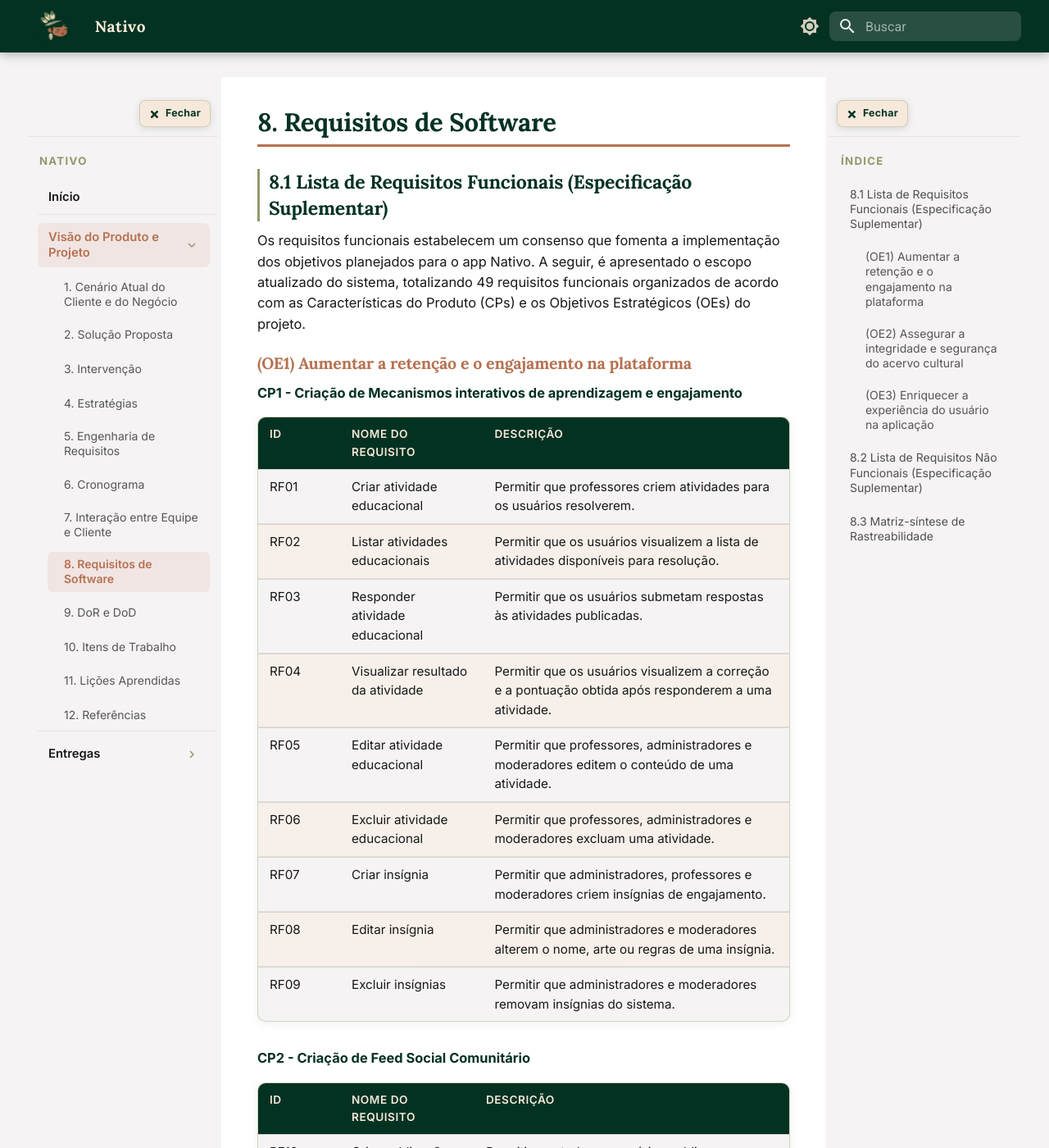
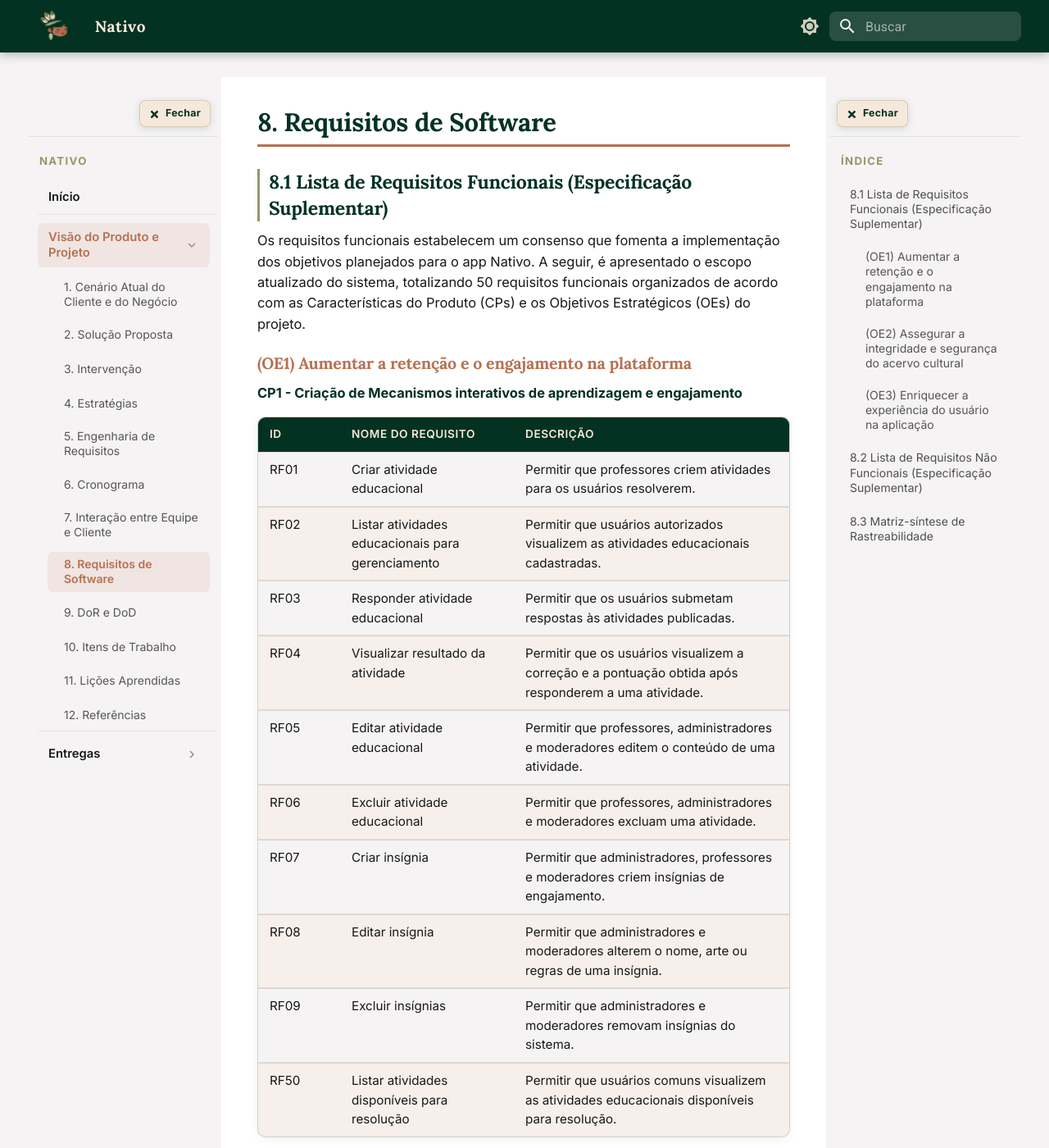
Before and after one commit to mdsreq-fga-unb/REQ-2026.1-T02-Nativo, an MkDocs documentation site: the page built from docs/visao/requisitos.md, in a window 1280 px wide and 1400 px high. Shown: the whole window at 82% size. Built offline with MkDocs 1.6.1 and Material for MkDocs 9.7.7, drawn with Linux system fonts in a browser that asks for light colours; some of the changed text lies outside the part shown.

Commit message:
atualiza rf02 e cria rf50

```diff
--- a/docs/visao/requisitos.md
+++ b/docs/visao/requisitos.md
@@ -1,6 +1,6 @@
 ## 8.1 Lista de Requisitos Funcionais (Especificação Suplementar)
 
-Os requisitos funcionais estabelecem um consenso que fomenta a implementação dos objetivos planejados para o app Nativo. A seguir, é apresentado o escopo atualizado do sistema, totalizando 49 requisitos funcionais organizados de acordo com as Características do Produto (CPs) e os Objetivos Estratégicos (OEs) do projeto.
+Os requisitos funcionais estabelecem um consenso que fomenta a implementação dos objetivos planejados para o app Nativo. A seguir, é apresentado o escopo atualizado do sistema, totalizando 50 requisitos funcionais organizados de acordo com as Características do Produto (CPs) e os Objetivos Estratégicos (OEs) do projeto.
 
 ### (OE1) Aumentar a retenção e o engajamento na plataforma
 
@@ -9,7 +9,7 @@ Os requisitos funcionais estabelecem um consenso que fomenta a implementação d
 | ID | Nome do requisito | Descrição |
 | :--- | :--- | :--- |
 | <span id="req-rf01" class="rf-anchor">RF01</span> | Criar atividade educacional | Permitir que professores criem atividades para os usuários resolverem. |
-| <span id="req-rf02" class="rf-anchor">RF02</span> | Listar atividades educacionais | Permitir que os usuários visualizem a lista de atividades disponíveis para resolução. |
+| <span id="req-rf02" class="rf-anchor">RF02</span> | Listar atividades educacionais para gerenciamento | Permitir que usuários autorizados visualizem as atividades educacionais cadastradas. |
 | RF03 | Responder atividade educacional | Permitir que os usuários submetam respostas às atividades publicadas. |
 | RF04 | Visualizar resultado da atividade | Permitir que os usuários visualizem a correção e a pontuação obtida após responderem a uma atividade. |
 | <span id="req-rf05" class="rf-anchor">RF05</span> | Editar atividade educacional | Permitir que professores, administradores e moderadores editem o conteúdo de uma atividade. |
@@ -17,6 +17,7 @@ Os requisitos funcionais estabelecem um consenso que fomenta a implementação d
 | RF07 | Criar insígnia | Permitir que administradores, professores e moderadores criem insígnias de engajamento. |
 | RF08 | Editar insígnia | Permitir que administradores e moderadores alterem o nome, arte ou regras de uma insígnia. |
 | RF09 | Excluir insígnias | Permitir que administradores e moderadores removam insígnias do sistema. |
+| <span id="req-rf50" class="rf-anchor">RF50</span> | Listar atividades disponíveis para resolução | Permitir que usuários comuns visualizem as atividades educacionais disponíveis para resolução. |
 
 **CP2 - Criação de Feed Social Comunitário**
 
@@ -119,7 +120,7 @@ A matriz a seguir representa a rastreabilidade entre os Objetivos Específicos (
 
 | Contribuição principal | Contribuição secundária | CP | VN | RFs relacionados | RNFs relacionados |
 | :---: | :---: | :--- | :---: | :--- | :--- |
-| **OE1** | **OE3** | **CP1** - Mecanismos interativos de aprendizagem e engajamento | **VN1** | RF01 ao RF09 |
+| **OE1** | **OE3** | **CP1** - Mecanismos interativos de aprendizagem e engajamento | **VN1** | RF01 ao RF09, RF50 |
 | **OE1** | **OE3** | **CP2** - Feed Social Comunitário | **VN2** | RF10 ao RF19 | RNF03, RNF09 |
 | **OE2** | **OE3** | **CP3** - Controle de usuário | **VN3** | RF20 ao RF26 |
 | **OE2** | **OE3** | **CP4** - Sistema de denúncias | **VN4** | RF27 ao RF33 |
```
Also changed, not shown: docs/visao/casos-uso/uc01.md (+1 -1 lines).
